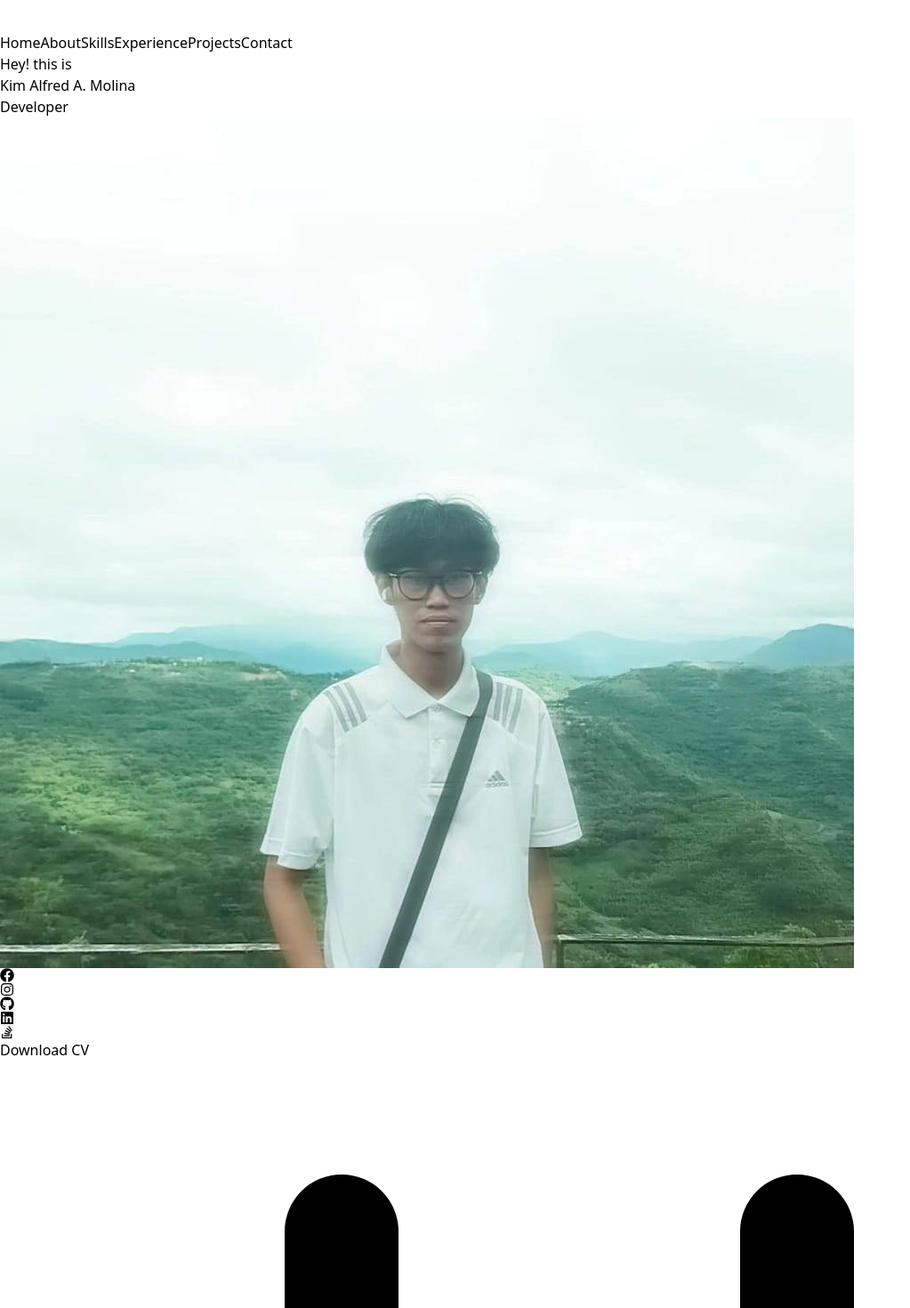
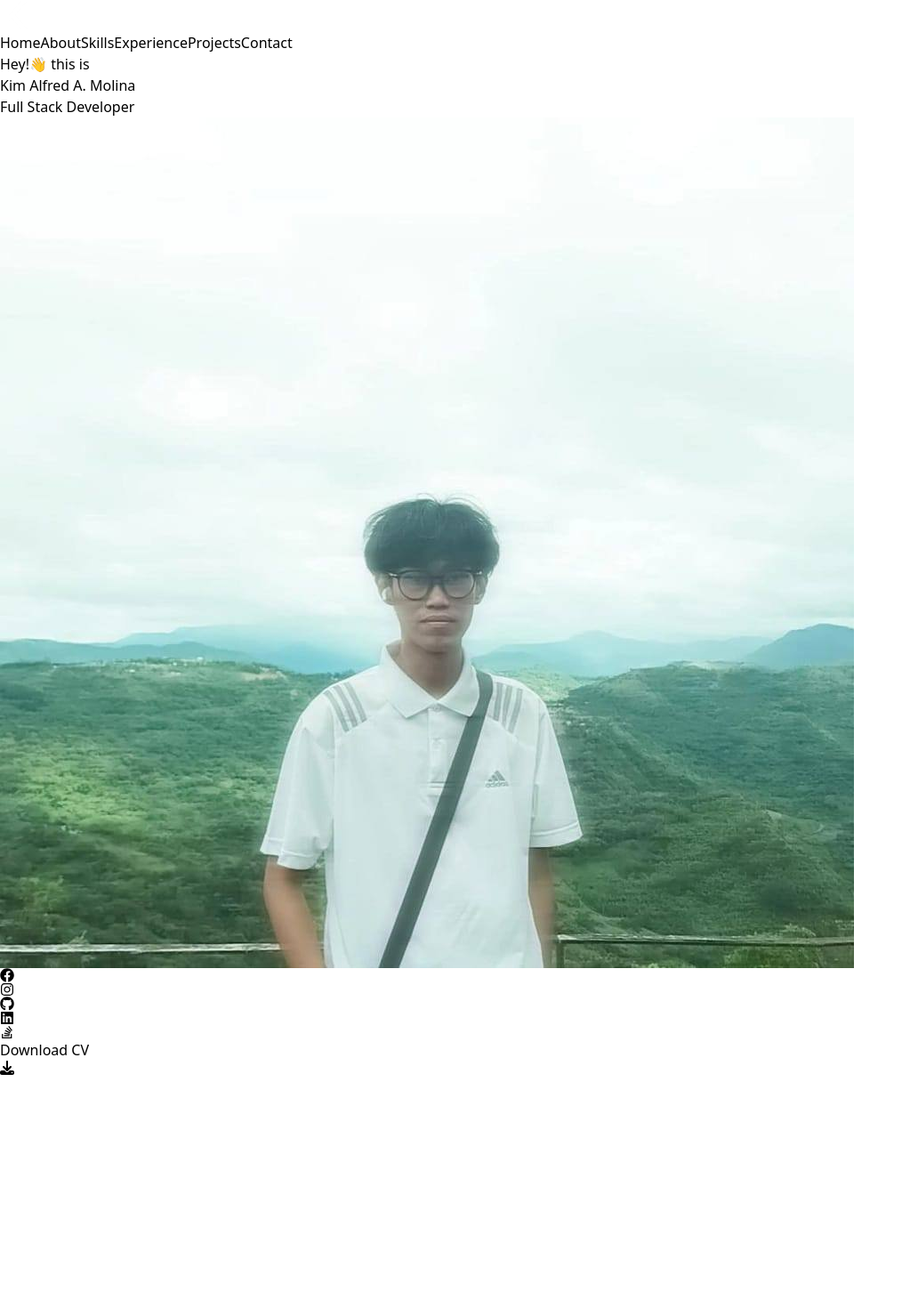
Before and after one commit to kimalfredmolina/KimAlfred-Portfolio, a React (Vite) app: page / in a window 1280 px wide. Shown: the top 1470 px of the page at 89% size, without its empty margins (0-1023 px from the left). After the commit the page ends 1208 px from the top, so only its background shows below. Built offline with nearby package versions, Linux system fonts and the light colour scheme.

Commit message:
Adjust UI

```diff
--- a/src/components/Home.jsx
+++ b/src/components/Home.jsx
@@ -1,42 +1,43 @@
 import React from 'react';
 import { FaFacebook, FaInstagram, FaGithub, FaLinkedin, FaStackOverflow } from 'react-icons/fa';
 import profilePic from '../assets/kim.jpg';
+import { FaDownload } from "react-icons/fa6";
 
 const Home = () => {
   return (
-    <div className="min-h-screen flex flex-col items-center justify-center bg-neutral-700 text-white font-poppins">
+    <div id="home" className="min-h-screen flex flex-col items-center justify-center bg-neutral-700 text-white font-poppins">
       <div className="text-center mb-8">
-        <h1 className="text-2xl sm:text-3xl md:text-4xl lg:text-5xl font-bold text-black">Hey! this is</h1>
-        <h2 className="text-3xl sm:text-4xl md:text-5xl lg:text-6xl font-bold mt-2">Kim Alfred A. Molina</h2>
-        <p className="bg-gradient-to-r from-pink-300 via-slate-500 to-purple-500 bg-clip-text text-4xl tracking-tight text-transparent">Developer</p>
+        <h1 className="text-2xl sm:text-3xl md:text-4xl lg:text-5xl font-bold text-black">Hey!👋 this is</h1>
+        <h2 className="text-3xl sm:text-4xl md:text-5xl lg:text-6xl font-bold mt-2 bg-gradient-to-r from-pink-300 via-slate-500 to-purple-500 bg-clip-text text-4xl tracking-tight text-transparent">Kim Alfred A. Molina</h2>
+        <p className="text-lg sm:text-xl md:text-2xl lg:text-3xl mt-2">Full Stack Developer</p>
       </div>
       <div className="mb-8">
         <img src={profilePic} alt="Profile" className="w-48 h-48 sm:w-56 sm:h-56 md:w-64 md:h-64 lg:w-72 lg:h-72 rounded-full border-8 border-black" />
       </div>
       <div className="flex space-x-4 mb-8">
-        <a href="https://www.facebook.com" target="_blank" rel="noopener noreferrer" className="text-3xl sm:text-4xl md:text-5xl lg:text-6xl hover:text-blue-600 transition-colors duration-300">
+        <a href="#" target="_blank" rel="noopener noreferrer" className="text-3xl sm:text-4xl md:text-5xl lg:text-6xl hover:text-blue-600 transition-colors duration-300">
           <FaFacebook />
         </a>
-        <a href="https://www.instagram.com" target="_blank" rel="noopener noreferrer" className="text-3xl sm:text-4xl md:text-5xl lg:text-6xl hover:text-rose-900 transition-colors duration-300">
+        <a href="#" target="_blank" rel="noopener noreferrer" className="text-3xl sm:text-4xl md:text-5xl lg:text-6xl hover:text-rose-900 transition-colors duration-300">
           <FaInstagram />
         </a>
-        <a href="https://github.com" target="_blank" rel="noopener noreferrer" className="text-3xl sm:text-4xl md:text-5xl lg:text-6xl hover:text-black transition-colors duration-300">
+        <a href="#" target="_blank" rel="noopener noreferrer" className="text-3xl sm:text-4xl md:text-5xl lg:text-6xl hover:text-black transition-colors duration-300">
           <FaGithub />
         </a>
-        <a href="https://www.linkedin.com" target="_blank" rel="noopener noreferrer" className="text-3xl sm:text-4xl md:text-5xl lg:text-6xl hover:text-blue-600 transition-colors duration-300">
+        <a href="#" target="_blank" rel="noopener noreferrer" className="text-3xl sm:text-4xl md:text-5xl lg:text-6xl hover:text-blue-600 transition-colors duration-300">
           <FaLinkedin />
         </a>
-        <a href="https://stackoverflow.com" target="_blank" rel="noopener noreferrer" className="text-3xl sm:text-4xl md:text-5xl lg:text-6xl hover:text-orange-600 transition-colors duration-300">
+        <a href="#" target="_blank" rel="noopener noreferrer" className="text-3xl sm:text-4xl md:text-5xl lg:text-6xl hover:text-orange-600 transition-colors duration-300">
           <FaStackOverflow />
         </a>
       </div>
       <div className="flex space-x-4">
-        <a href="/path/to/your/cv.pdf" download className="bg-black text-white py-2 px-4 rounded-full flex items-center space-x-2 border border-white hover:bg-stone-700 transition duration-300">
-          <span>Download CV</span>
-          <svg xmlns="http://www.w3.org/2000/svg" className="h-5 w-5" viewBox="0 0 20 20" fill="currentColor">
-            <path fillRule="evenodd" d="M5 3a1 1 0 012 0v7h6V3a1 1 0 112 0v7a1 1 0 01-.293.707L10.414 14H9.586l-4.293-4.293A1 1 0 015 10V3zM3 16a1 1 0 011-1h12a1 1 0 011 1v1a1 1 0 01-1 1H4a1 1 0 01-1-1v-1z" clipRule="evenodd" />
-          </svg>
-        </a>
+        <button className="group relative">
+          <div className="relative z-10 inline-flex h-12 items-center justify-center overflow-hidden rounded-md border border-neutral-200 bg-transparent px-6 font-medium text-neutral-600 transition-all duration-300 group-hover:-translate-x-3 group-hover:-translate-y-3">
+            <a href="/path/to/your/cv.pdf" download className="text-white">Download CV</a>  <FaDownload color='black'/>
+          </div>
+          <div className="absolute inset-0 z-0 h-full w-full rounded-md transition-all duration-300 group-hover:-translate-x-3 group-hover:-translate-y-3 group-hover:[box-shadow:5px_5px_#a3a3a3,10px_10px_#d4d4d4,15px_15px_#e5e5e5]"></div>
+        </button>
       </div>
     </div>
   );
--- a/src/components/Navbar.jsx
+++ b/src/components/Navbar.jsx
@@ -11,12 +11,12 @@ const Navbar = () => {
             </a>
           </div>
           <div className="flex-1 flex justify-center items-center space-x-12 text-lg">
-            <a href="#" className="hover:text-black font-bold">Home</a>
-            <a href="#" className="hover:text-black font-bold">About</a>
-            <a href="#" className="hover:text-black font-bold">Skills</a>
-            <a href="#" className="hover:text-black font-bold">Experience</a>
-            <a href="#" className="hover:text-black font-bold">Projects</a>
-            <a href="#" className="hover:text-black font-bold">Contact</a>
+            <a href="#" className="hover:text-black font-bold duration-300">Home</a>
+            <a href="#" className="hover:text-black font-bold duration-300">About</a>
+            <a href="#" className="hover:text-black font-bold duration-300">Skills</a>
+            <a href="#" className="hover:text-black font-bold duration-300">Experience</a>
+            <a href="#" className="hover:text-black font-bold duration-300">Projects</a>
+            <a href="#" className="hover:text-black font-bold duration-300">Contact</a>
           </div>
         </div>
       </div>
```
